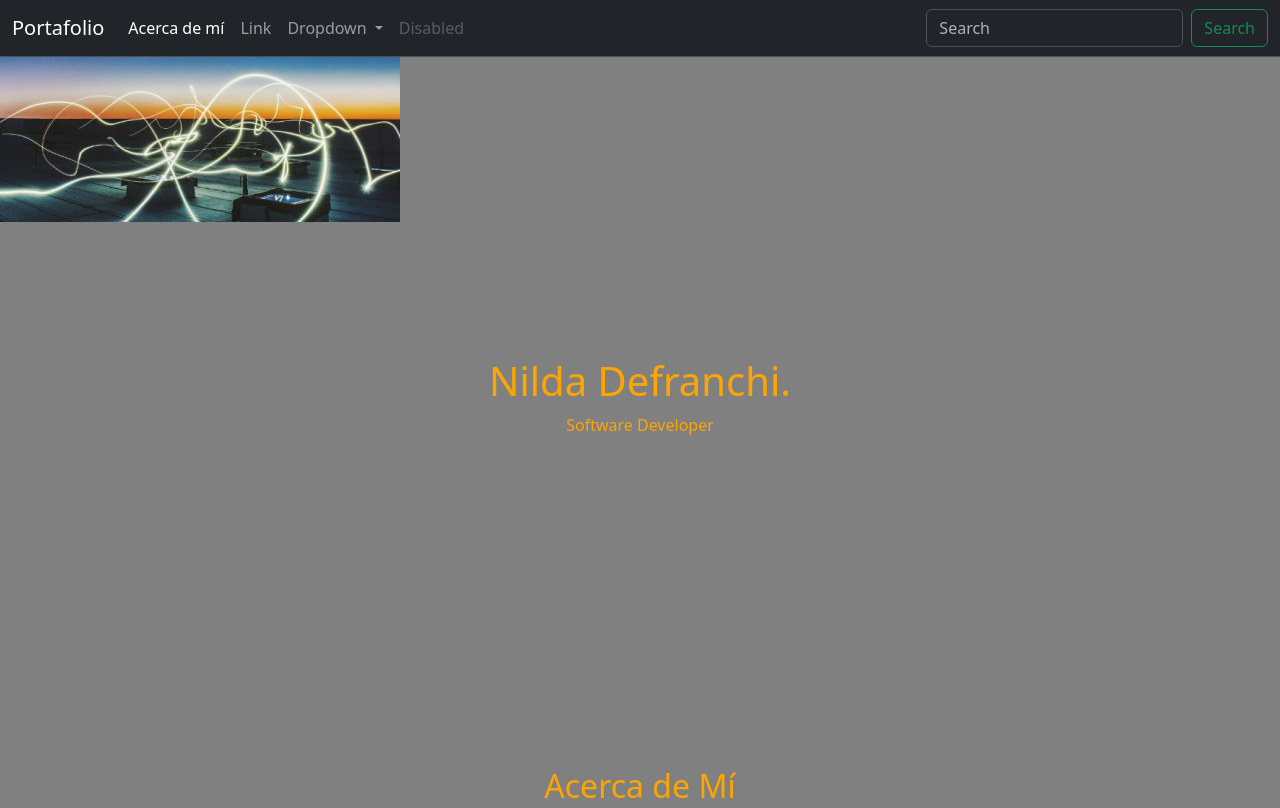
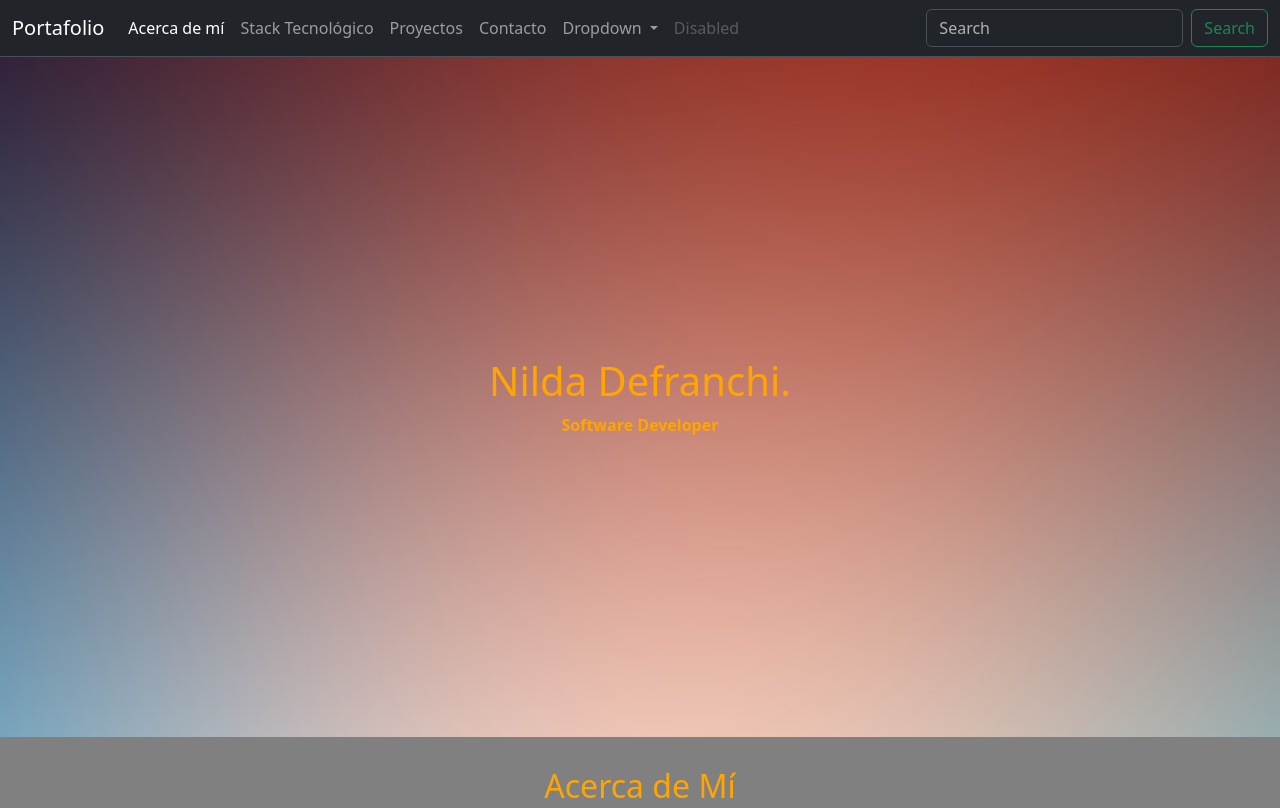
Before and after one commit to ndef10/portafolio-2024, a plain HTML site: page index.html in a window 1280 px wide. Shown: the top 808 px of the page. Drawn offline with nearby package versions, Linux system fonts and the light colour scheme.

Commit message:
manito de gato

```diff
--- a/assets/gris.css
+++ b/assets/gris.css
@@ -20,7 +20,8 @@ body {
     padding: 10px;
     margin-top: 20px;
     text-align: center;
-    background: orange;
+    color: orange;
+    background: black;
 }
 
 .footer p {
@@ -28,9 +29,11 @@ body {
 }
 
 .cabecera {
-    background: url("./img/cabecera-1.jpeg");
+    background: url("./img/gradients_11.jpg");
     background-repeat: no-repeat;
-    width: 100%;
+
+    background-size: cover;
+    width: 100vw;
     height: 85vh;
     text-align: center;
 }
@@ -82,16 +85,6 @@ body {
     }
 }
 /* ---------------------------------------------------------------------------- */
-
-
-h5 {
-    color: black;
-    font-weight: bold;
-}
-
-p {
-    font-weight: 500;
-}
 
 .habilidades {
     padding: 3rem;
--- a/index.html
+++ b/index.html
@@ -26,7 +26,13 @@
                         <a class="nav-link active" aria-current="page" href="#">Acerca de mí</a>
                     </li>
                     <li class="nav-item">
-                        <a class="nav-link" href="#">Link</a>
+                        <a class="nav-link" href="#">Stack Tecnológico</a>
+                    </li>
+                    <li class="nav-item">
+                        <a class="nav-link" href="#">Proyectos</a>
+                    </li>
+                    <li class="nav-item">
+                        <a class="nav-link" href="#">Contacto</a>
                     </li>
                     <li class="nav-item dropdown">
                         <a class="nav-link dropdown-toggle" href="#" role="button" data-bs-toggle="dropdown" aria-expanded="false">
```
